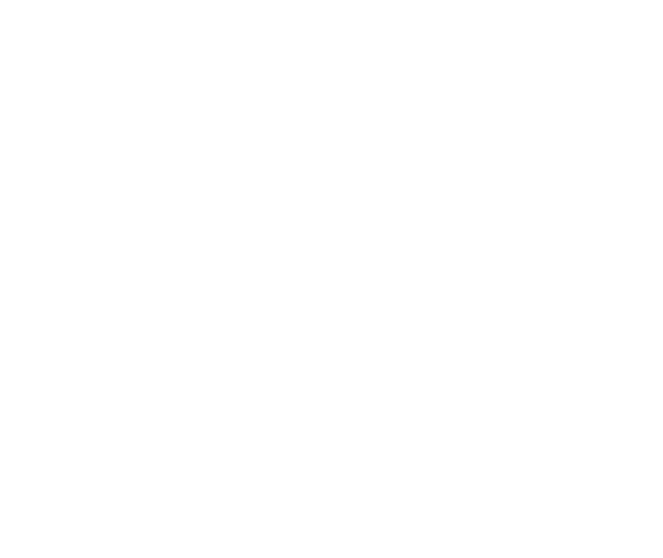
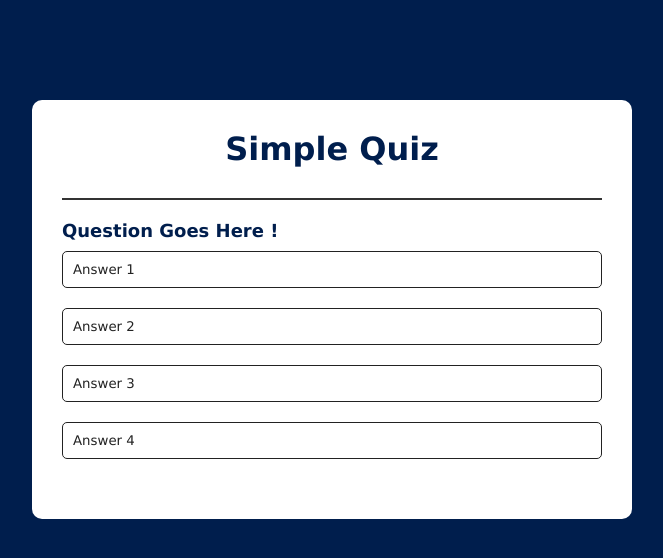
Before and after one commit to Talhaaly/Quiz-App, a plain HTML site: page index.html in a window 1280 px wide. Shown: the whole page, without its empty margins (308-971 px from the left). Drawn offline with Linux system fonts and the light colour scheme.

Commit message:
html | Css

```diff
--- a/index.html
+++ b/index.html
@@ -7,6 +7,40 @@
     <title>Quiz-App</title>
 </head>
 <body>
+
+
+
+<div class="app">
+    <h1>Simple Quiz</h1>
+    <div class="quiz">
+        <h2 id="question">Question Goes Here !</h2>
+        <div id="answer-buttons">
+            <button class="btn">Answer 1</button>
+            <button class="btn">Answer 2</button>
+            <button class="btn">Answer 3</button>
+            <button class="btn">Answer 4</button>
+        </div>
+        <button id="next-btn">Next</button>
+    </div>
+</div>
+
+
+
+
+
+
+
+
+
+
+
+
+
+
+
+
+
+
     <script src="app.js"></script>
 </body>
 </html>
--- a/style.css
+++ b/style.css
@@ -0,0 +1,78 @@
+*{
+    margin: 0;
+    padding: 0;
+    box-sizing: border-box;
+    font-family:'Lucida Sans', 'Lucida Sans Regular', 'Lucida Grande', 'Lucida Sans Unicode', Geneva, Verdana, sans-serif ;
+}
+
+body {
+    background: #001e4d;
+}
+
+.app {
+    background: #fff;
+    width: 90%;
+    max-width: 600px;
+    margin: 100px auto 0;
+    border-radius: 10px;
+    padding: 30px;
+}
+
+.app h1 {
+    font-weight: 25px;
+    color: #001e4d;
+    font-weight: 600;
+    border-bottom: 2px solid #333;
+    padding-bottom: 30px;
+    text-align: center;
+}
+
+.quiz {
+padding: 20px 0;
+}
+
+.quiz h2 {
+    font-size: 18px;
+    color: #001e4d;
+    font-weight: 600;
+}
+
+.btn {
+    background: #fff;
+    color: #222;
+    font-weight: 500;
+    width: 100%;
+    border: 1px solid #222;
+    padding: 10px;
+    margin: 10px 0;
+    text-align: left;
+    border-radius: 5px ;
+    cursor: pointer;
+}
+
+
+.btn:hover {
+    background: #222;
+    color: #fff;
+    font-weight: bold;
+}
+
+#next-btn {
+    background: #001e4d;
+    color: #fff;
+    font-weight: 500;
+    width: 150px;
+    border: 0;
+    padding: 10px;
+    margin: 20px auto 0;
+    border-radius: 5px;
+    cursor: pointer;
+    display: block;
+    display: none;
+}
+
+#next-btn:hover {
+    background: #222;
+    color: #fff;
+    font-weight: bold;
+}
```
